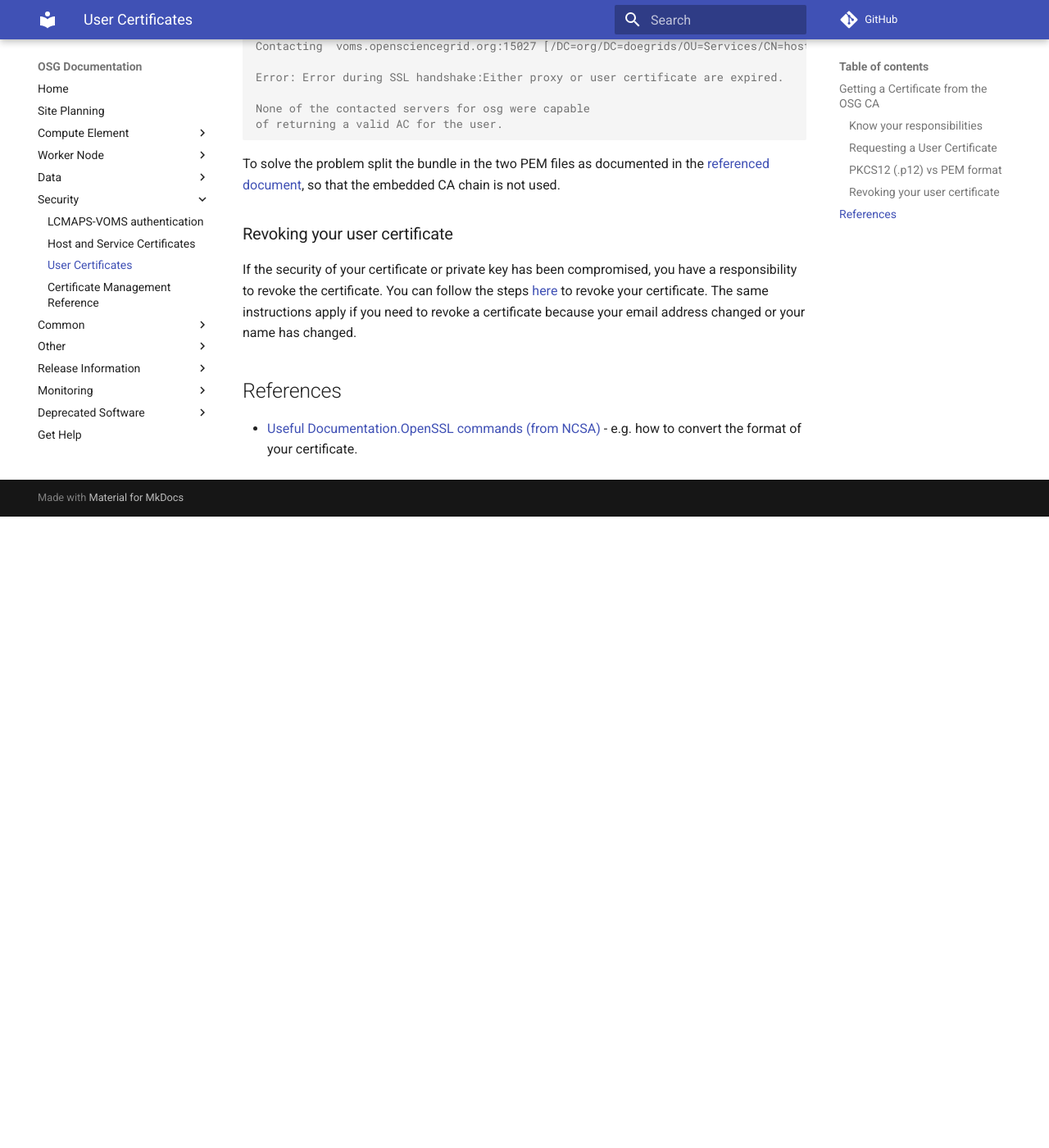
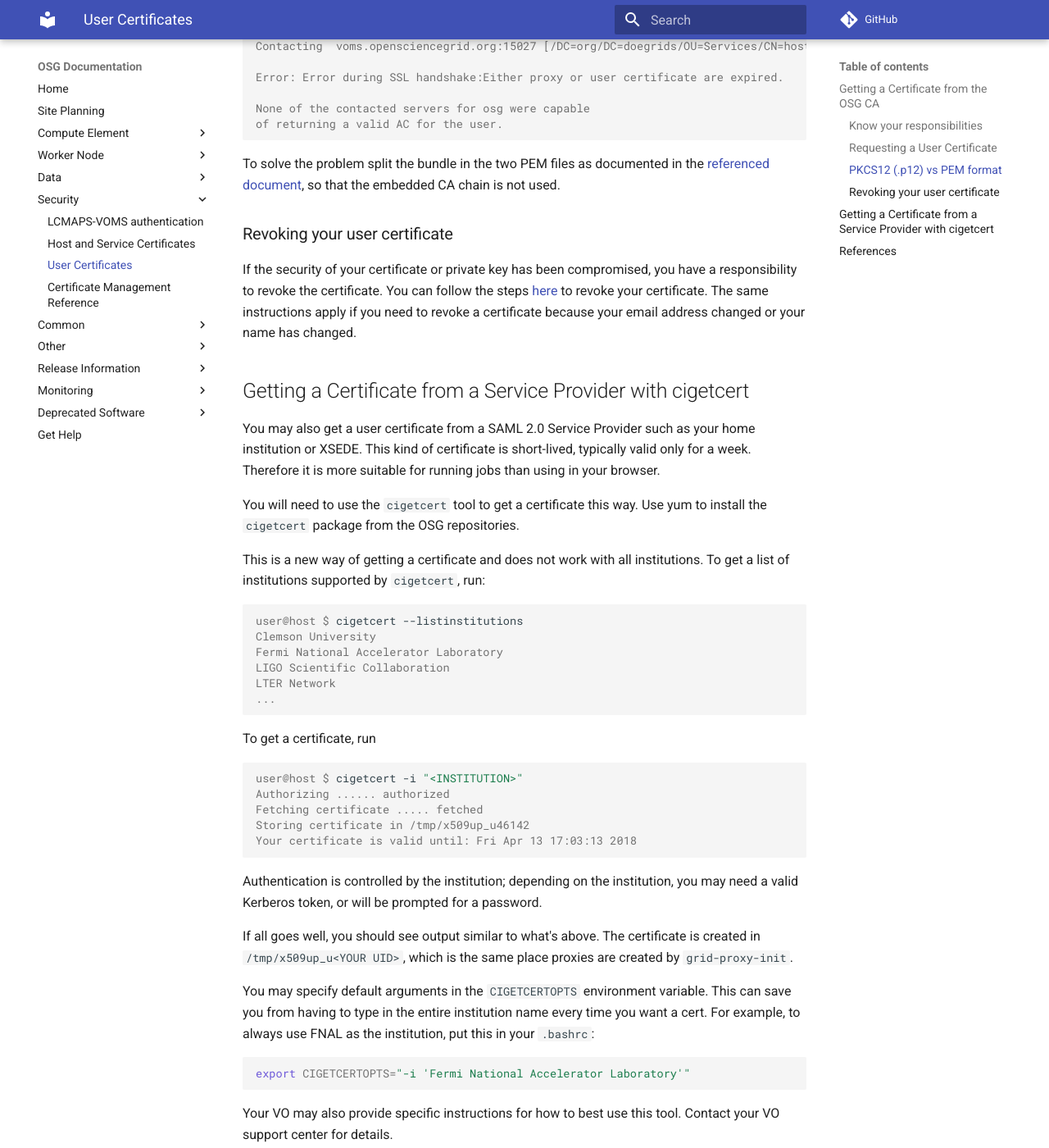
Before and after one commit to osg-htc/docs, an MkDocs documentation site: the page built from docs/security/user-certs.md, in a window 1280 px wide and 1400 px high, scrolled down 2473 px. Shown: the whole window at 82% size. Built offline with MkDocs 1.6.1 and Material for MkDocs 9.7.7, drawn with Linux system fonts in a browser that asks for light colours; comment, search, counter and statistics services are not loaded; old or Windows-style settings are respelled for this version of MkDocs; before the commit the page ends 3103 px from its top, so only the background shows below that; some of the changed text lies outside the part shown.

Commit message:
Add section for getting a cert with cigetcert (SOFTWARE-3158)

````diff
--- a/docs/security/user-certs.md
+++ b/docs/security/user-certs.md
@@ -93,7 +93,58 @@ To solve the problem split the bundle in the two PEM files as documented in the
 
 If the security of your certificate or private key has been compromised, you have a responsibility to revoke the certificate. You can follow the steps [here](../security/certificate-management#osg-user-cert-revoke) to revoke your certificate. The same instructions apply if you need to revoke a certificate because your email address changed or your name has changed.
 
+
+Getting a Certificate from a Service Provider with cigetcert
+------------------------------------------------------------
+
+You may also get a user certificate from a SAML 2.0 Service Provider such as your home institution or XSEDE.
+This kind of certificate is short-lived, typically valid only for a week.
+Therefore it is more suitable for running jobs than using in your browser.
+
+You will need to use the `cigetcert` tool to get a certificate this way.
+Use yum to install the `cigetcert` package from the OSG repositories.
+
+This is a new way of getting a certificate and does not work with all institutions.
+To get a list of institutions supported by `cigetcert`, run:
+```console
+user@host $ cigetcert --listinstitutions
+Clemson University
+Fermi National Accelerator Laboratory
+LIGO Scientific Collaboration
+LTER Network
+...
+```
+
+To get a certificate, run
+```console
+user@host $ cigetcert -i "<INSTITUTION>"
+Authorizing ...... authorized
+Fetching certificate ..... fetched
+Storing certificate in /tmp/x509up_u46142
+Your certificate is valid until: Fri Apr 13 17:03:13 2018
+```
+Authentication is controlled by the institution;
+depending on the institution, you may need a valid Kerberos token, or will be prompted for a password.
+
+If all goes well, you should see output similar to what's above.
+The certificate is created in `/tmp/x509up_u<YOUR UID>`, which is the same place proxies are created by `grid-proxy-init`.
+
+You may specify default arguments in the `CIGETCERTOPTS` environment variable.
+This can save you from having to type in the entire institution name every time you want a cert.
+For example, to always use FNAL as the institution, put this in your `.bashrc`:
+```bash
+export CIGETCERTOPTS="-i 'Fermi National Accelerator Laboratory'"
+```
+
+Your VO may also provide specific instructions for how to best use this tool.
+Contact your VO support center for details.
+
+Finally, cigetcert has advanced options for things like selecting an auth method, loading a configuration from a server, or storing the cert on a MyProxy server.
+See the [manual page for cigetcert](http://htmlpreview.github.io/?https://github.com/fermitools/cigetcert/blob/master/cigetcert.html) for more information.
+
+
 References
 ----------
 
 -   [Useful Documentation.OpenSSL commands (from NCSA)](http://security.ncsa.illinois.edu/research/grid-howtos/usefulopenssl.html) - e.g. how to convert the format of your certificate.
+-   [Manual page for cigetcert](http://htmlpreview.github.io/?https://github.com/fermitools/cigetcert/blob/master/cigetcert.html)
````
